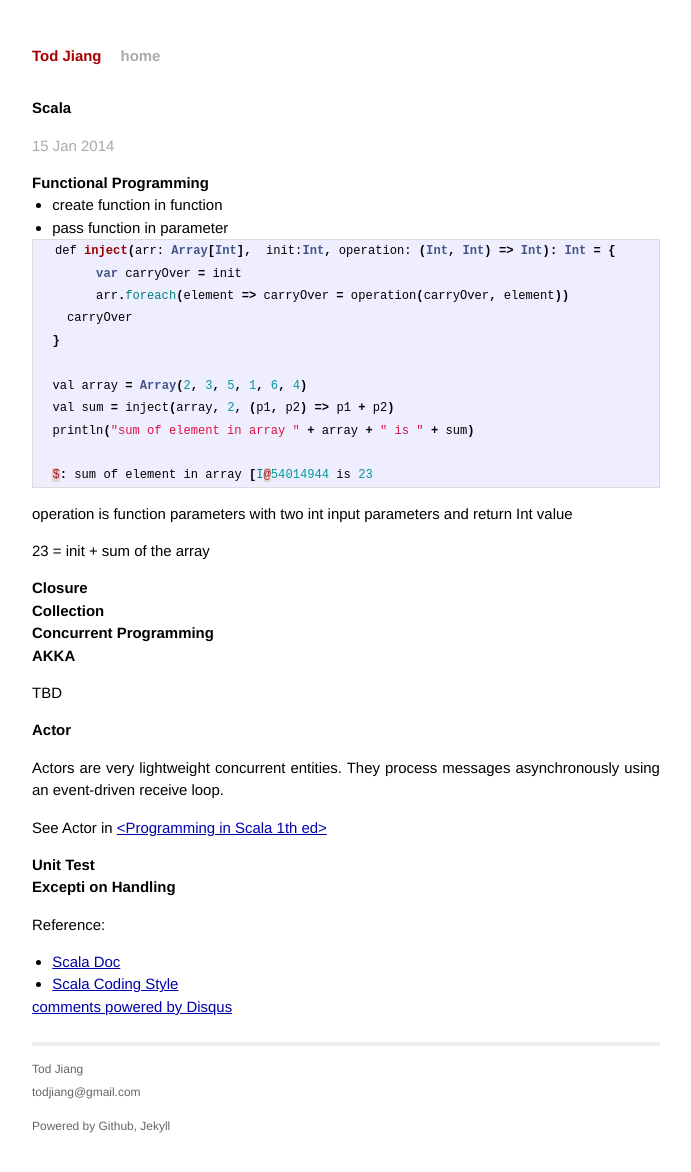
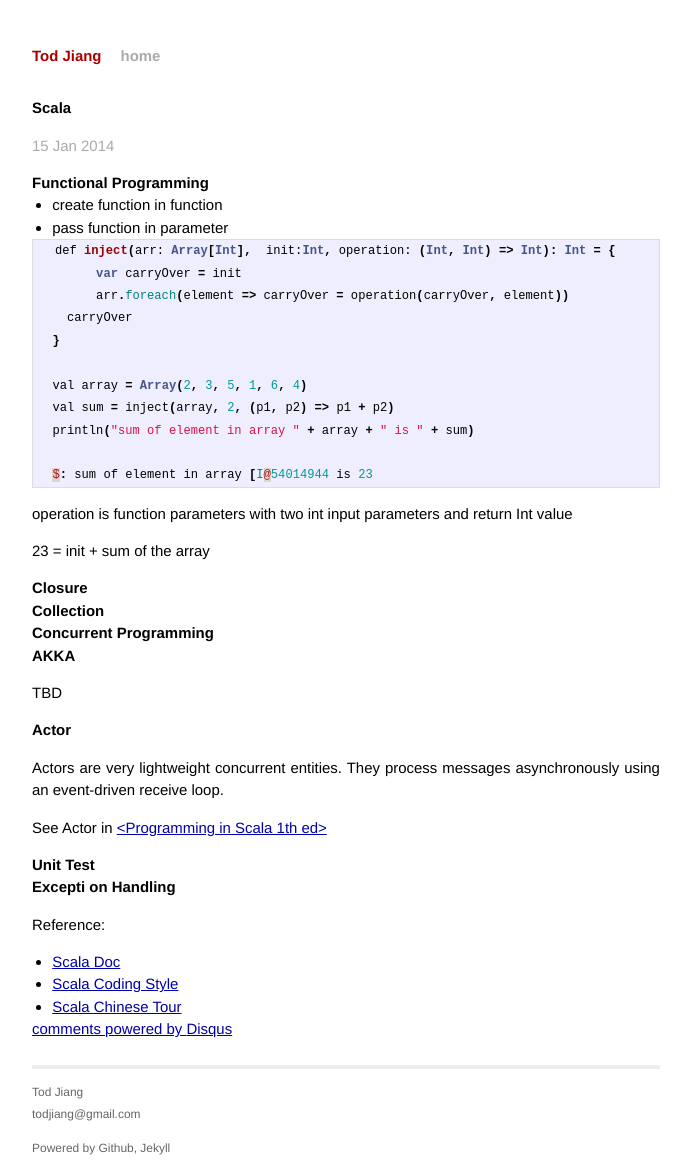
Before and after one commit to todjiang/todjiang.github.io, a Jekyll site: the page built from _posts/2014-01-15-scala.md, in a window 1280 px wide. Shown: the whole page, without its empty margins (294-985 px from the left). Built offline with Jekyll 4.4.1, drawn with Linux system fonts in a browser that asks for light colours; Markdown is read by kramdown in place of the engine named in the settings; comment, search, counter and statistics services are not loaded; before the commit the page ends 1149 px from its top, so only the background shows below that.

Commit message:
update scala

```diff
--- a/_posts/2014-01-15-scala.md
+++ b/_posts/2014-01-15-scala.md
@@ -4,7 +4,6 @@ title:  "Scala"
 category: scala
 tags: scala, fp
 ---
-
 
 
 ## Functional Programming
@@ -54,9 +53,10 @@ See Actor in [<Programming in Scala 1th ed>][actors]
 Reference:
  * [Scala Doc][scala_doc]
  * [Scala Coding Style][coding_style]
-
+ * [Scala Chinese Tour][scala_chinese_tour]
 
 [scala_doc]: http://www.scala-lang.org/documentation/
 [actors]: http://www.artima.com/pins1ed/actors-and-concurrency.html
 [coding_style]: http://docs.scala-lang.org/cheatsheets/
 [akka]:http://akka.io/
+[scala_chinese_tour]: http://zh.scala-tour.com/
```
